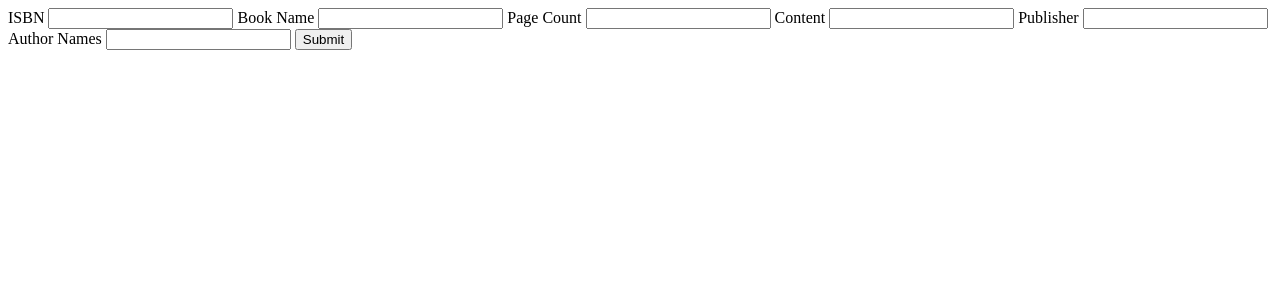
After one commit to JaniShreyas/E-Library-Management-System-, a Flask app: template Templates/addBook.html in a window 1280 px wide. The commit adds this page. Shown: the top 300 px of the page. Run offline with Flask 3, Linux system fonts and the light colour scheme; the template is opened without the code that fills it: values that come from a table or form of the project are taken from there, others are empty.

Commit message:
AddBook and ViewBooks

```diff
--- /dev/null
+++ b/Templates/addBook.html
@@ -0,0 +1,25 @@
+<!DOCTYPE html>
+<html lang="en">
+<head>
+    <meta charset="UTF-8">
+    <meta name="viewport" content="width=device-width, initial-scale=1.0">
+    <title>Add Books</title>
+</head>
+<body>
+    <form action="/{{section}}/addBook" method="POST">
+        <label for="isbn">ISBN</label>
+        <input id="isbn" type="text" name="isbn"></input>
+        <label for="book_name">Book Name</label>
+        <input id="book_name" type="text" name="book_name"></input>
+        <label for="page_count">Page Count</label>
+        <input id="page_count" type="text" name="page_count"></input>
+        <label for="content">Content</label>
+        <input id="content" type="text" name="content"></input>
+        <label for="publisher">Publisher</label>
+        <input id="publisher" type="text" name="publisher"></input>
+        <label for="author_names">Author Names</label>
+        <input id="author_names" type="text" name="author_names"></input>
+        <input class="submit" type="submit">
+    </form>
+</body>
+</html>
--- a/Templates/sections.html
+++ b/Templates/sections.html
@@ -3,13 +3,15 @@
 <head>
     <meta charset="UTF-8">
     <meta name="viewport" content="width=device-width, initial-scale=1.0">
-    <title>Document</title>
+    <title>Sections</title>
 </head>
 <body>
     <div>
         {% for section in sections: %}
         <div>{{("section_id", section.id), ("name", section.name),
-            ("date_created", section.date_created), ("description", section.description)}}</p>
+            ("date_created", section.date_created), ("description", section.description)}}</div>
+        <button onclick = "window.location.href='/{{section.name}}/addBook'">Add Book</button>
+        <button onclick = "window.location.href='/{{section.name}}/viewBooks'">View Books</button>
         {% endfor %}
     </div>
 
--- a/app.py
+++ b/app.py
@@ -5,6 +5,7 @@ from models import db, UserLoginModel, UserInfoModel, SectionModel, BookModel, B
 import os
 from blueprints.api import api_bp, check_role, login_manager, check_role
 from datetime import datetime, timedelta
+from typing import List
 
 currentDirectory = os.path.dirname(os.path.realpath(__file__))
 
@@ -137,5 +138,60 @@ def addSection():
 
     return redirect('/dashboard/sections')
 
+@app.route('/<section_name_from_url>/addBook', methods = ['GET', 'POST'])
+@login_required
+@check_role(role="Librarian")
+def addBook(section_name_from_url: str):
+    if request.method == 'GET':
+        return render_template('addBook.html', section = section_name_from_url)
+
+    isbn = request.form.get('isbn')
+    book_name = request.form.get('book_name')
+    page_count = request.form.get('page_count')
+    content_path = request.form.get('content')
+    publisher = request.form.get('publisher')
+    section_name = section_name_from_url.capitalize()
+    author_names = request.form.get('author_names')
+
+
+    section = SectionModel.query.filter_by(name=section_name).first()
+
+    if not section:
+        return {"message": "Section does not exist"}, 404
+
+    if not author_names:
+        return {"message": "Author names not given"}, 404
+
+    author_names_list: List[str] = author_names.split(",")
+
+
+    book = BookModel.query.filter_by(isbn=isbn).first()
+
+    if book:
+        return {"message": "Book already exists"}, 400
+
+    book = BookModel(isbn=isbn, name=book_name, page_count = page_count, content=content_path, publisher = publisher, section_id=section.id)  # type: ignore
+    db.session.add(book)
+
+    for author_name in author_names_list:
+        author = BookAuthorModel(isbn=isbn, author_name=author_name)  # type: ignore
+        db.session.add(author)
+    db.session.commit()
+
+    return redirect('/dashboard/sections')
+
+@app.route('/<section_name_from_url>/viewBooks', methods=['GET'])
+def viewBooks(section_name_from_url):
+
+    section_name = section_name_from_url.capitalize()
+    section = SectionModel.query.filter_by(name = section_name).first()
+
+    if not section:
+        return {"message": "Section not found"}
+
+    books = BookModel.query.filter_by(section_id = section.id)
+
+    return render_template('viewBooks.html', books = books)
+
 if __name__ == "__main__":
     app.run(debug=True)
```
Also changed, not shown: Templates/viewBooks.html (added, +22 -0 lines), db.sqlite3.
